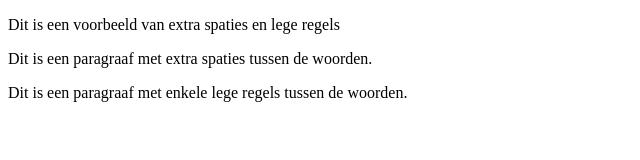
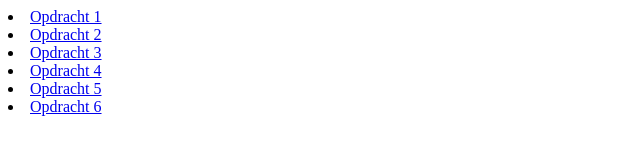
Before and after one commit to ArneVergote/Labo3, a plain HTML site: page labo_3/opdracht_4.html in a window 1280 px wide. Shown: the whole page, without its empty margins (0-640 px from the left). Drawn offline with Linux system fonts and the light colour scheme.

Commit message:
Update opdracht_4.html

```diff
--- a/labo_3/opdracht_4.html
+++ b/labo_3/opdracht_4.html
@@ -5,16 +5,11 @@
     <title>Title</title>
 </head>
 <body>
-<p>Dit is een voorbeeld van extra spaties en lege regels</p>
-<p>Dit is een paragraaf met extra    spaties tussen     de     woorden.</p>
-<p>Dit is een paragraaf met enkele
-
-    lege
-
-    regels tussen
-
-    de
-
-    woorden.</p>
+<li><a href="opdracht_4.html/opdracht_1.html">Opdracht 1</a></li>
+<li><a href="opdracht_4.html/opdracht_2.html">Opdracht 2</a></li>
+<li><a href="opdracht_4.html/opdracht_3.html">Opdracht 3</a></li>
+<li><a href="opdracht_4.html/opdracht_4.html">Opdracht 4</a></li>
+<li><a href="opdracht_4.html/opdracht_5.html">Opdracht 5</a></li>
+<li><a href="opdracht_4.html/opdracht_6.html">Opdracht 6</a></li>
 </body>
 </html>
```
